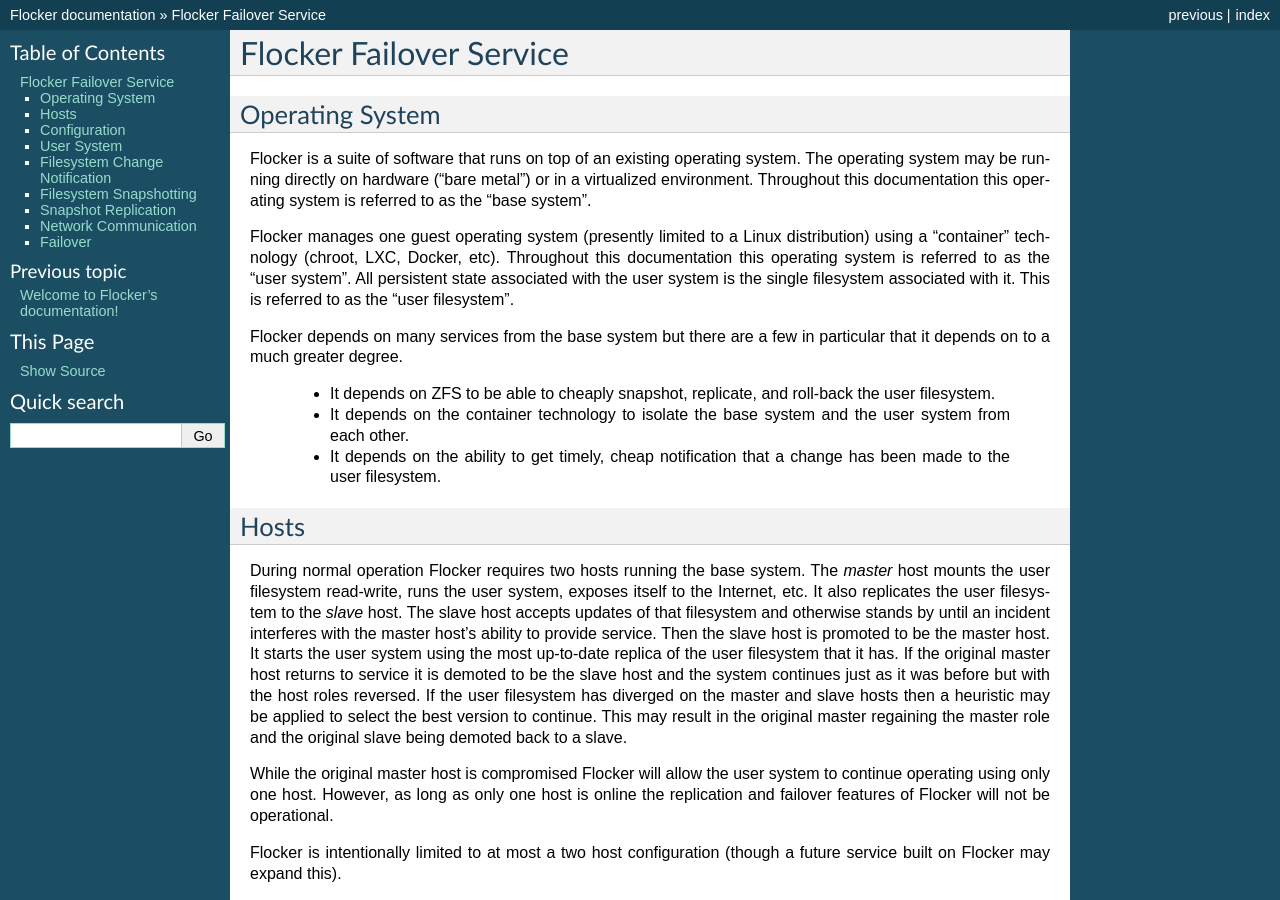
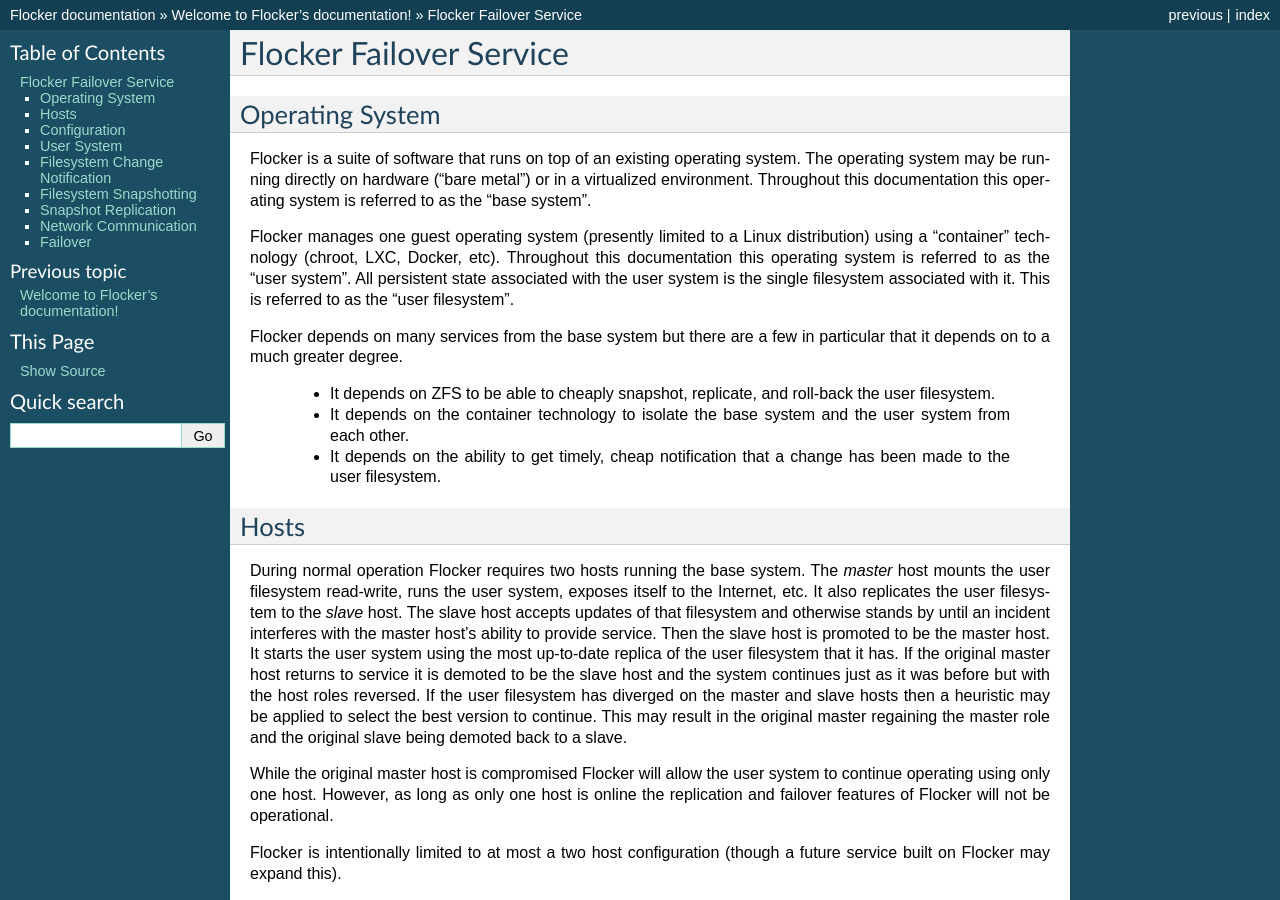
Before and after one commit to ClusterHQ/flocker, a Sphinx documentation site: the page built from docs/architecture/common.rst, in a window 1280 px wide and 900 px high. Built offline with Sphinx 7.4.7, drawn with Linux system fonts in a browser that asks for light colours; some of the changed text lies outside the part shown.

Commit message:
Get ready for a proliferation of architectural spew.  Serious business yo.

```diff
--- /dev/null
+++ b/docs/architecture/index.rst
@@ -0,0 +1,9 @@
+Welcome to Flocker's documentation!
+===================================
+
+Contents:
+
+.. toctree::
+   :maxdepth: 1
+
+   common
--- a/docs/index.rst
+++ b/docs/index.rst
@@ -11,7 +11,7 @@
 .. toctree::
    :maxdepth: 2
 
-   architecture
+   architecture/index
 
 
 Indices and tables
```
Also changed, not shown: docs/architecture/common.rst (renamed from docs/architecture.rst).
